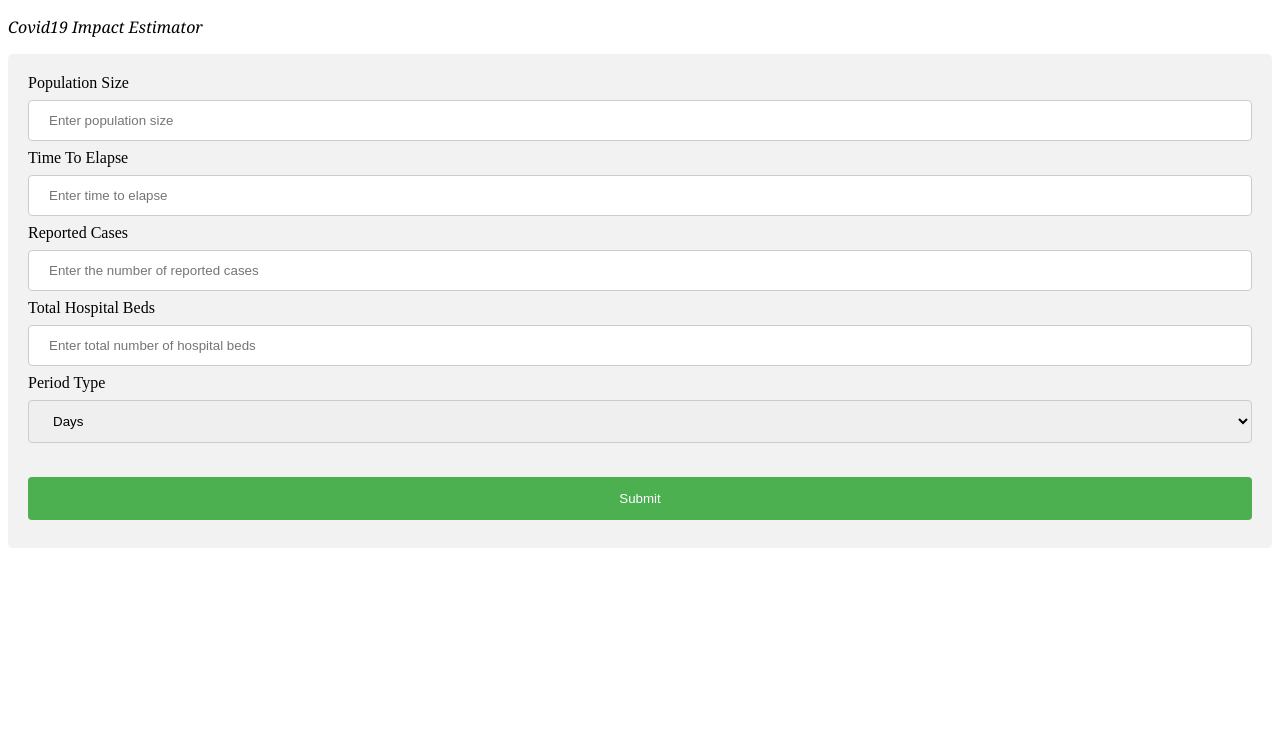
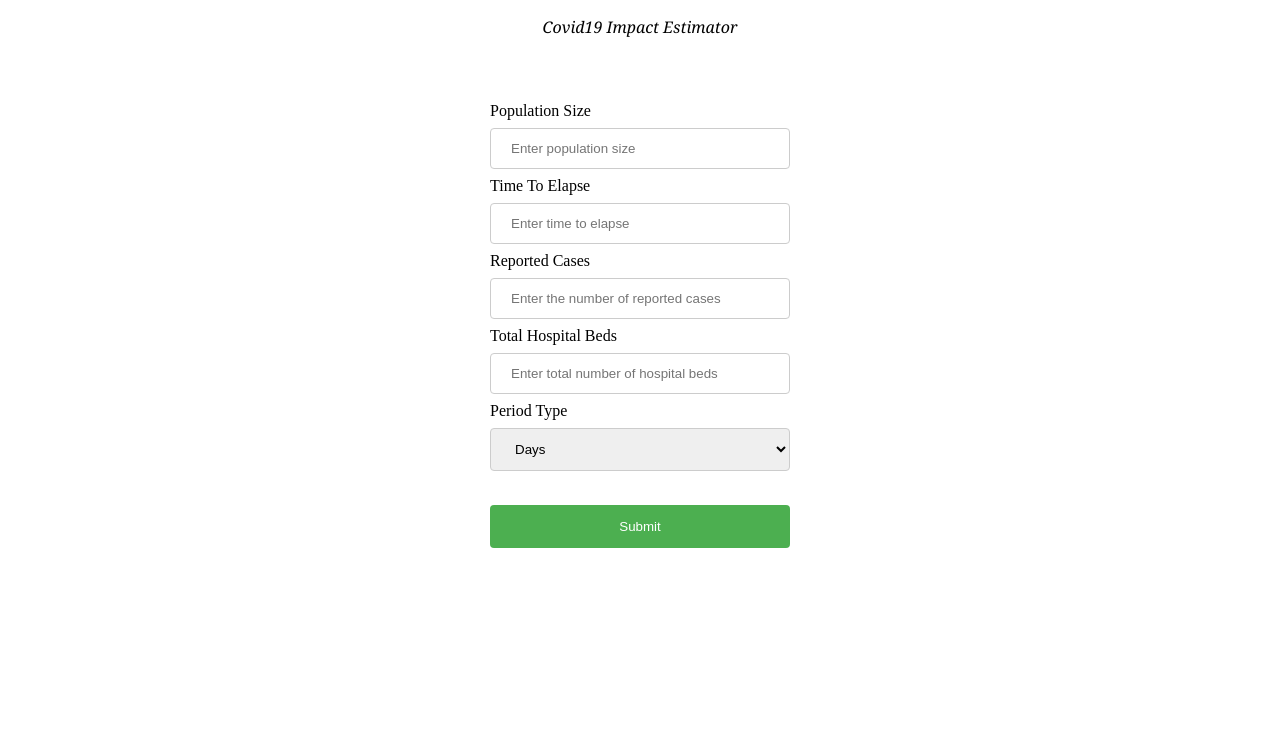
Before and after one commit to Numbrosapien/django_local_library, a Django app: page / in a window 1280 px wide. Shown: the top 749 px of the page. Run offline with Django 3.2, Linux system fonts and the light colour scheme.

Commit message:
'Update'

```diff
--- a/templates/base.html
+++ b/templates/base.html
@@ -2,7 +2,8 @@
 <html lang="en">
 <head>
     <meta charset="UTF-8">
-
+    <meta name="viewport" content="width=device-width, initial-scale=1">
+    <meta name="Description" content="A Covid19 Estimator that take inputs regarding different information about the pandemic">
     <title >Covid19 Estimator</title>
 </head>
 <style>
@@ -20,7 +21,7 @@ input[type=submit] {
   width: 100%;
   background-color: #4CAF50;
   color: white;
-  padding: 14px 20px;
+  padding: 14px 48px;
   margin: 8px 0;
   border: none;
   border-radius: 4px;
@@ -28,13 +29,15 @@ input[type=submit] {
 }
 
 input[type=submit]:hover {
-  background-color: #45a049;
+  background-color: #374d28;
 }
 
 div {
+  width: 300px;
+  height: 600px;
   border-radius: 5px;
-  background-color: #f2f2f2;
-  padding: 20px;
+  padding: 48px;
+  margin:0 auto;
 }
 </style>
 <body>
--- a/templates/home.html
+++ b/templates/home.html
@@ -1,7 +1,7 @@
 {% extends 'base.html' %}
 
 {% block content %}
-<p style = "font-family:georgia,garamond,serif;font-size:16px;font-style:italic;">
+<p align="middle"  style = "font-family:georgia,garamond,serif;font-size:16px;font-style:italic;">
     Covid19 Impact Estimator
 </p>
 
```
